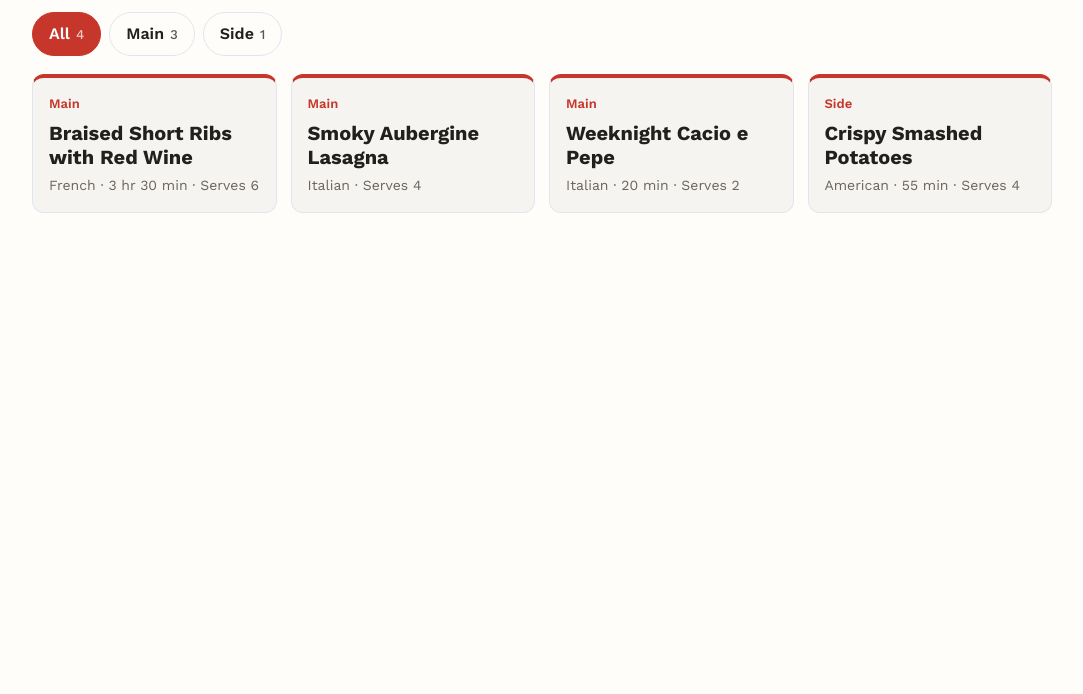
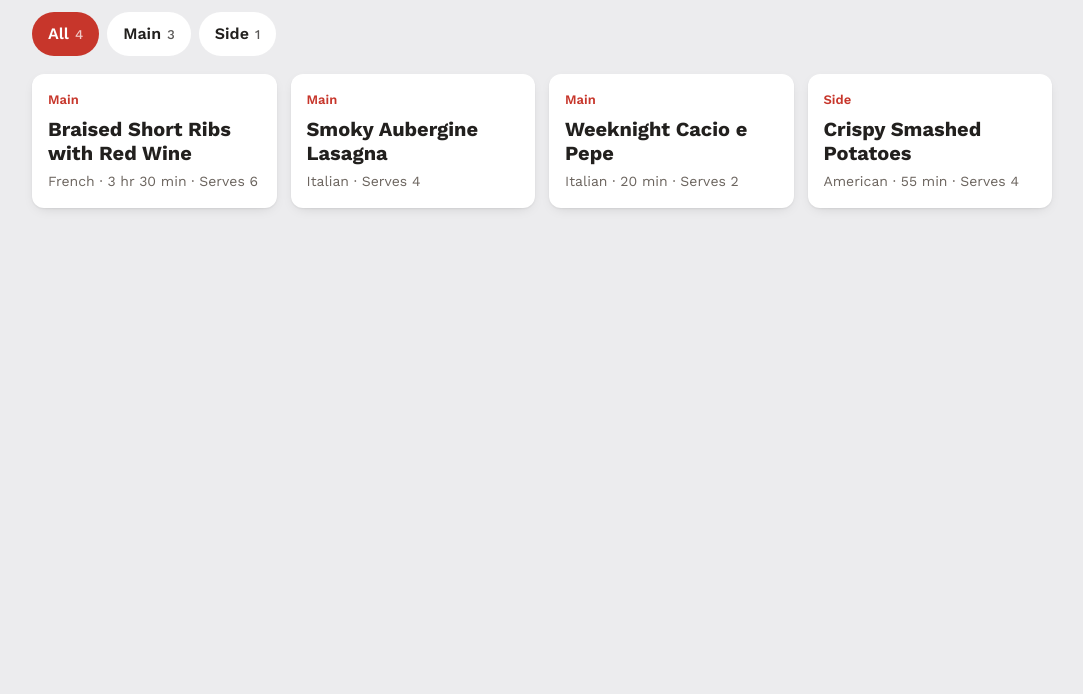
Before and after one commit to 85bcf57hnm-sketch/kitchen-cards, a plain HTML site: page index.html in a window 1280 px wide. Shown: the part 106-800 px from the top of the page, without its empty margins (98-1181 px from the left). Drawn offline with nearby package versions, Linux system fonts and the light colour scheme.

Commit message:
Light grey background, borderless recipe panels
Co-Authored-By: Claude Opus 5.5 <noreply@anthropic.com>
Claude-Session: https://claude.ai/code/session_01Fm3fLBZdD2GgHRiFk9ggix

```diff
--- a/index.html
+++ b/index.html
@@ -4,8 +4,8 @@
 <link href="https://fonts.googleapis.com/css2?family=Work+Sans:wght@400;500;600;700&display=swap" rel="stylesheet">
 <link rel="apple-touch-icon" href="apple-touch-icon.png"><link rel="icon" type="image/png" href="favicon.png">
 <meta name="apple-mobile-web-app-title" content="My Recipe Box"><style>
-:root{color-scheme:light dark;--bg:#fffdf9;--ink:#22201e;--mute:#6b645e;--red:#c7362b;--blue:#2856a8;--rule:#dfe6f3}
-@media(prefers-color-scheme:dark){:root{--bg:#1c1816;--ink:#efe9e4;--mute:#a89f98;--red:#ff6f61;--blue:#8fb0ff;--rule:#34405a}}
+:root{color-scheme:light dark;--bg:#ececee;--card:#fff;--ink:#22201e;--mute:#6b645e;--red:#c7362b;--blue:#2856a8;--rule:#dfe6f3}
+@media(prefers-color-scheme:dark){:root{--bg:#1c1816;--card:#2a2522;--ink:#efe9e4;--mute:#a89f98;--red:#ff6f61;--blue:#8fb0ff;--rule:#34405a}}
 *{box-sizing:border-box}
 body{margin:0;background:var(--bg);color:var(--ink);font:18px/1.55 "Work Sans",system-ui,-apple-system,sans-serif}
 main{max-width:760px;margin:0 auto;padding:clamp(16px,4vw,40px)}
@@ -22,13 +22,13 @@ ol.steps{padding-left:1.4em;margin:0}ol.steps li{padding:6px 0 10px}ol.steps li:
 main.wide{max-width:1100px}
 .grid{display:grid;grid-template-columns:repeat(auto-fill,minmax(min(100%,220px),1fr));gap:14px;margin-top:18px}
 .panel{display:flex;flex-direction:column;gap:6px;min-height:120px;padding:16px;border-radius:12px;text-decoration:none;color:var(--ink);
- background:color-mix(in srgb,var(--ink) 4%,var(--bg));border:1px solid var(--rule);border-top:4px solid var(--red)}
+ background:var(--card);border:0;box-shadow:0 1px 2px rgba(0,0,0,.06),0 4px 14px -6px rgba(0,0,0,.18)}
 .panel:active{transform:scale(.98)}
 .panel .ty{color:var(--red);font-size:13px;font-weight:600}
 .panel b{font-size:20px;line-height:1.2}
 .panel span{color:var(--mute);font-size:14px;margin-top:auto}
 .chips{display:flex;gap:8px;overflow-x:auto;margin-top:16px;scrollbar-width:none}
-.chips button{flex:none;font:inherit;font-size:16px;font-weight:600;min-height:44px;padding:0 16px;border-radius:999px;border:1px solid var(--rule);background:transparent;color:var(--ink)}
+.chips button{flex:none;font:inherit;font-size:16px;font-weight:600;min-height:44px;padding:0 16px;border-radius:999px;border:0;background:var(--card);color:var(--ink)}
 .chips button[aria-pressed=true]{background:var(--red);border-color:var(--red);color:#fff}
 .chips small{opacity:.75;margin-left:6px;font-weight:500}
 </style></head><body><main class="wide"><h1>My Recipe Box</h1><div class="chips"><button aria-pressed="true" data-t="All">All<small>4</small></button><button aria-pressed="false" data-t="Main">Main<small>3</small></button><button aria-pressed="false" data-t="Side">Side<small>1</small></button></div><div class="grid"><a class="panel" data-t="Main" href="braised-short-ribs-with-red-wine.html"><span class="ty">Main</span><b>Braised Short Ribs with Red Wine</b><span>French · 3 hr 30 min · Serves 6</span></a><a class="panel" data-t="Main" href="smoky-aubergine-lasagna.html"><span class="ty">Main</span><b>Smoky Aubergine Lasagna</b><span>Italian · Serves 4</span></a><a class="panel" data-t="Main" href="weeknight-cacio-e-pepe.html"><span class="ty">Main</span><b>Weeknight Cacio e Pepe</b><span>Italian · 20 min · Serves 2</span></a><a class="panel" data-t="Side" href="crispy-smashed-potatoes.html"><span class="ty">Side</span><b>Crispy Smashed Potatoes</b><span>American · 55 min · Serves 4</span></a></div><script>{const b=[...document.querySelectorAll('.chips button')],p=[...document.querySelectorAll('.panel')];
```
Also changed, not shown: braised-short-ribs-with-red-wine.html (+4 -4 lines), crispy-smashed-potatoes.html (+4 -4 lines), smoky-aubergine-lasagna.html (+4 -4 lines), weeknight-cacio-e-pepe.html (+4 -4 lines).
